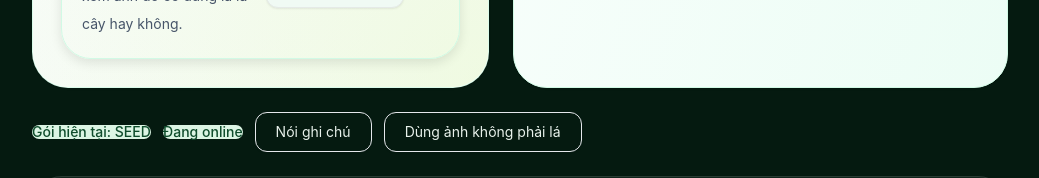
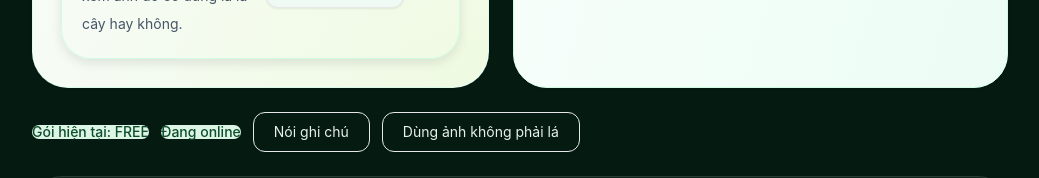
Before and after one commit to manhfaa/webchuandoanla, a Next.js app: page /dashboard/diagnosis in a window 1280 px wide. Shown: the part 1740-1918 px from the top of the page, without its empty margins (240-1279 px from the left). Built offline with nearby package versions, Linux system fonts and the light colour scheme.

Commit message:
fix: restore deploy plan gating

```diff
--- a/src/app/dashboard/chat/page.tsx
+++ b/src/app/dashboard/chat/page.tsx
@@ -45,7 +45,8 @@ export default function DashboardChatPage() {
     expert: expertMessages,
   });
 
-  const expertUnlocked = user?.currentPlan === "bloom" || user?.currentPlan === "elite";
+  const currentPlan = String(user?.currentPlan ?? "free");
+  const plusUnlocked = currentPlan === "plus";
   const latestDiagnosis = useMemo(
     () => records.find((item) => item.id === latestRecordId) ?? records[0] ?? null,
     [latestRecordId, records],
@@ -236,7 +237,7 @@ export default function DashboardChatPage() {
             </Card>
           </div>
         </div>
-      ) : expertUnlocked ? (
+      ) : plusUnlocked ? (
         <div className="grid gap-6 xl:grid-cols-[1.05fr_0.95fr]">
           <div className="space-y-4">
             <ChatWindow messages={messagesByMode.expert} typing={typingMode === "expert"} />
--- a/src/app/dashboard/diagnosis/page.tsx
+++ b/src/app/dashboard/diagnosis/page.tsx
@@ -157,9 +157,9 @@ export default function DashboardDiagnosisPage() {
   const online = useOnlineStatus();
   const voice = useVoiceInput({ onTranscript: (value) => setVoiceNote(value) });
 
-  const currentPlan = user?.currentPlan ?? "seed";
+  const currentPlan = String(user?.currentPlan ?? "free");
   const busy = status === "uploading" || status === "scanning";
-  const chatLocked = currentPlan === "seed";
+  const chatLocked = currentPlan === "free";
 
   useEffect(() => {
     setCameraSupported(
--- a/src/app/dashboard/page.tsx
+++ b/src/app/dashboard/page.tsx
@@ -25,7 +25,7 @@ export default function DashboardOverviewPage() {
 
       <QuickAccessPanel />
 
-      <UpgradeBanner currentPlan={user?.currentPlan ?? "seed"} onOpenUpgrade={() => setOpen(true)} />
+      <UpgradeBanner currentPlan={String(user?.currentPlan ?? "free")} onOpenUpgrade={() => setOpen(true)} />
 
       <UpgradeModal open={open} onClose={() => setOpen(false)} />
     </div>
--- a/src/components/dashboard/upgrade-banner.tsx
+++ b/src/components/dashboard/upgrade-banner.tsx
@@ -4,16 +4,15 @@ import Link from "next/link";
 import { Crown, Sparkles } from "lucide-react";
 
 import { Button, buttonVariants } from "@/components/ui/button";
-import type { PlanTier } from "@/types";
 
 export function UpgradeBanner({
   currentPlan,
   onOpenUpgrade,
 }: {
-  currentPlan: PlanTier;
+  currentPlan: string;
   onOpenUpgrade: () => void;
 }) {
-  if (currentPlan !== "seed") {
+  if (currentPlan !== "free") {
     return null;
   }
 
--- a/src/components/pricing/pricing-card.tsx
+++ b/src/components/pricing/pricing-card.tsx
@@ -20,16 +20,16 @@ function rankOf(id: string): number {
 
 export function PricingCard({
   plan,
-  currentPlan = "seed",
+  currentPlan = "free",
   onSelect,
   dark = false,
 }: {
   plan: PricingPlan;
-  currentPlan?: PlanTier;
+  currentPlan?: string;
   onSelect?: (planId: PricingPlan["id"]) => void;
   dark?: boolean;
 }) {
-  const current = currentPlan ?? "seed";
+  const current = String(currentPlan ?? "free");
   const isCurrent = current === plan.id;
   const curRank = rankOf(current);
   const pRank = rankOf(plan.id);
--- a/src/components/pricing/upgrade-modal.tsx
+++ b/src/components/pricing/upgrade-modal.tsx
@@ -39,7 +39,7 @@ export function UpgradeModal({
             dark
             currentPlan={user?.currentPlan}
             onSelect={(planId) => {
-              if (planId === "seed") {
+              if (planId === "free") {
                 setPlan(planId);
                 onClose();
                 return;
```
